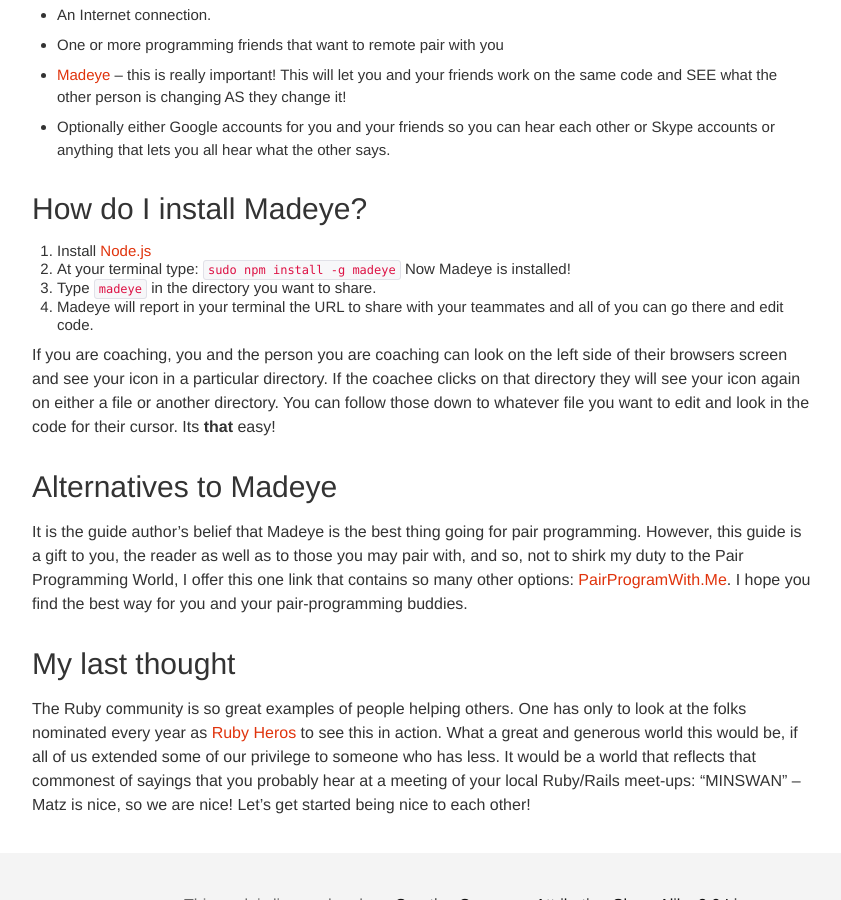
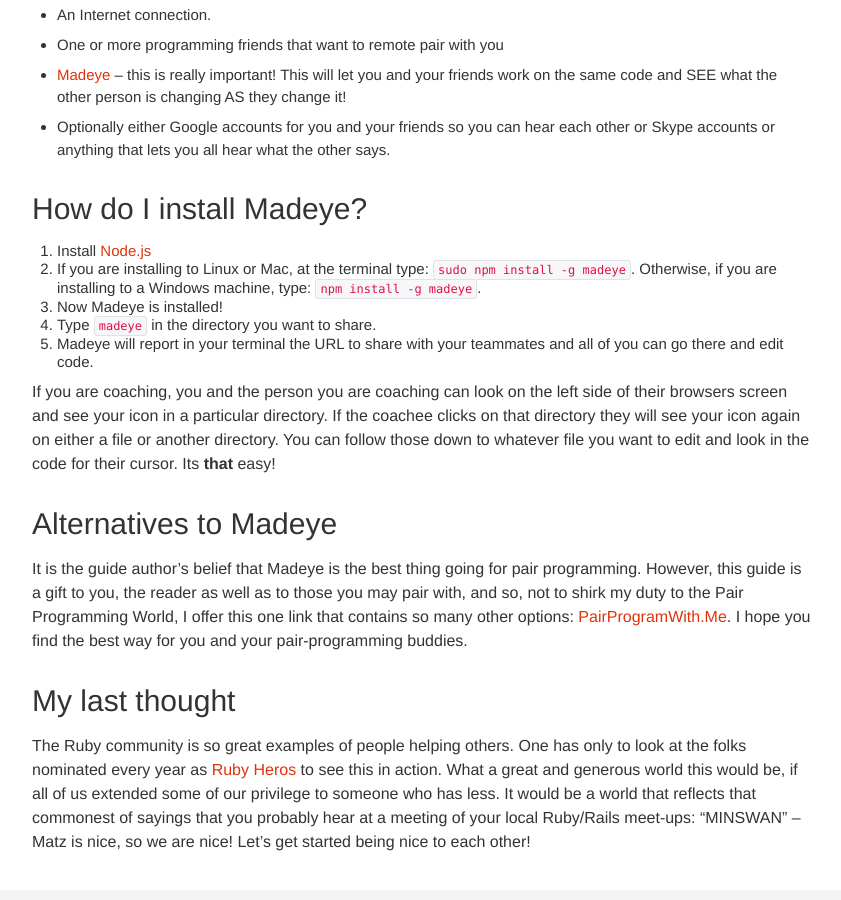
Before and after one commit to railsgirls/guides.railsgirls.com, a Jekyll site: the page built from _posts/2013-10-16-remote-pairing-for-the-win.markdown, in a window 1280 px wide and 900 px high, scrolled down 883 px. Shown: the whole window, without its empty margins (158-999 px from the left). Built offline with Jekyll 4.4.1, drawn with Linux system fonts in a browser that asks for light colours; Markdown is read by kramdown in place of the engine named in the settings.

Commit message:
added additional instructions for Windows users

```diff
--- a/_posts/2013-10-16-remote-pairing-for-the-win.markdown
+++ b/_posts/2013-10-16-remote-pairing-for-the-win.markdown
@@ -26,7 +26,8 @@
 
 ## How do I install Madeye?
 1. Install [Node.js](http://howtonode.org/how-to-install-nodejs)
-2. At your terminal type: `sudo npm install -g madeye` Now Madeye is installed!
+2. If you are installing to Linux or Mac, at the  terminal type: `sudo npm install -g madeye`.  Otherwise, if you are installing to a Windows machine, type:  `npm install -g madeye`.
+3. Now Madeye is installed!
 3. Type `madeye` in the directory you want to share.
 4. Madeye will report in your terminal the URL to share with your teammates and all of you can go there and edit code.
 
```
